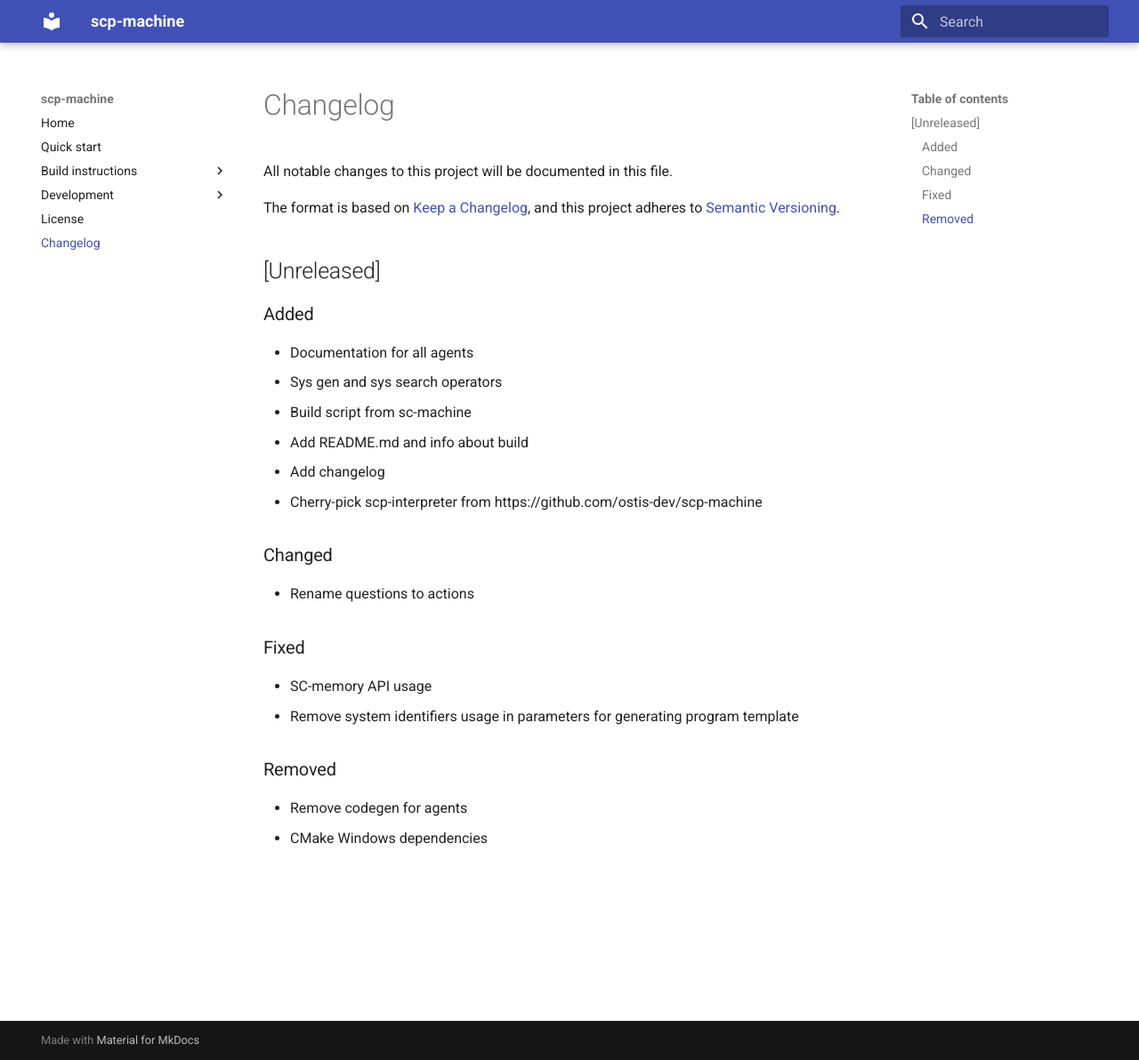
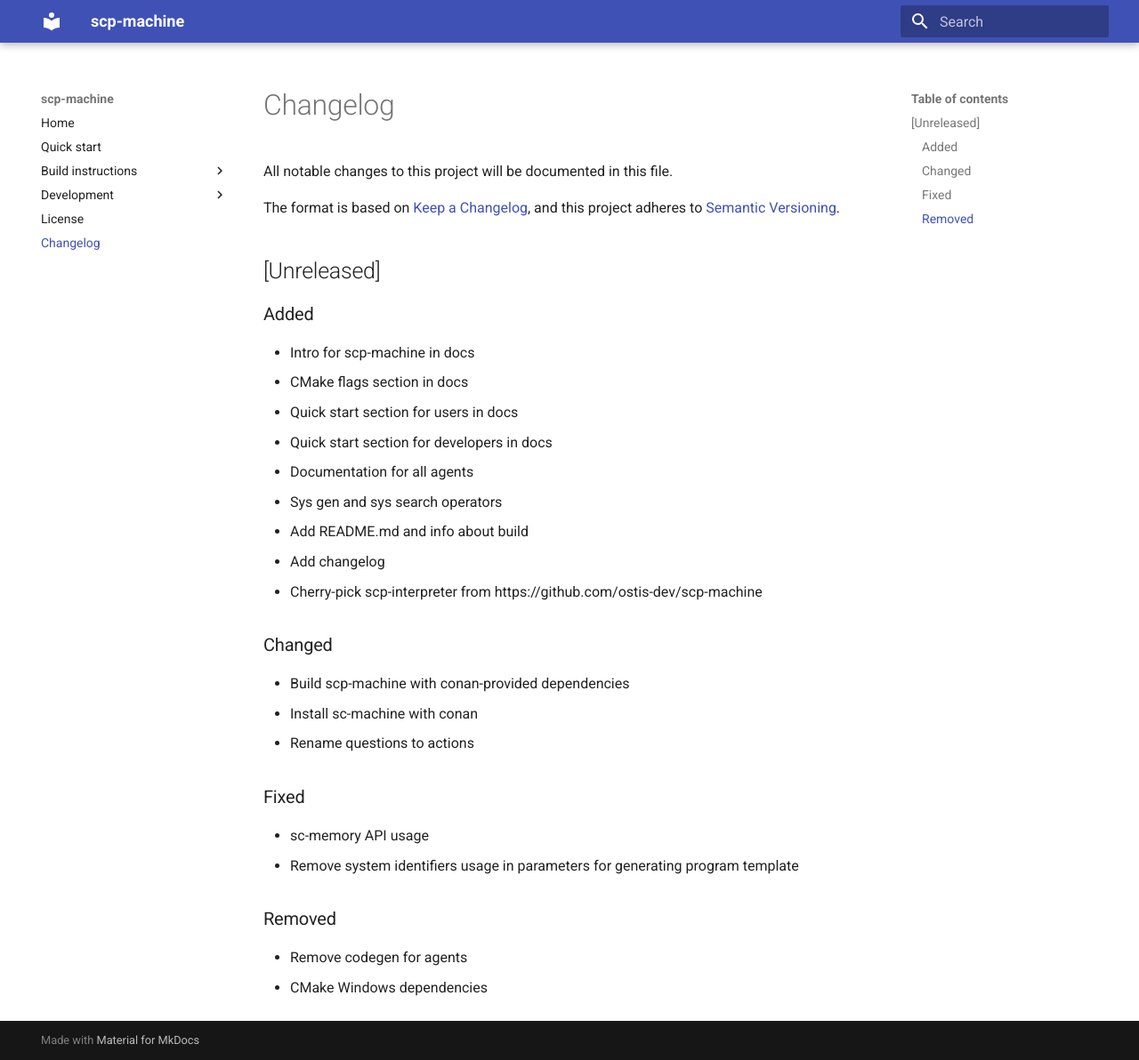
Before and after one commit to ostis-ai/scp-machine, an MkDocs documentation site: the page built from docs/changelog.md, in a window 1280 px wide and 1192 px high. Shown: the whole window at 89% size. Built offline with MkDocs 1.6.1 and Material for MkDocs 9.7.7, drawn with Linux system fonts in a browser that asks for light colours.

Commit message:
[docs] Apply changes

```diff
--- a/docs/changelog.md
+++ b/docs/changelog.md
@@ -9,20 +9,25 @@ and this project adheres to [Semantic Versioning](https://semver.org/spec/v2.0.0
 
 ### Added
 
+- Intro for scp-machine in docs
+- CMake flags section in docs
+- Quick start section for users in docs
+- Quick start section for developers in docs
 - Documentation for all agents
 - Sys gen and sys search operators
-- Build script from sc-machine
 - Add README.md and info about build
 - Add changelog
 - Cherry-pick scp-interpreter from https://github.com/ostis-dev/scp-machine
 
 ### Changed
 
+- Build scp-machine with conan-provided dependencies
+- Install sc-machine with conan
 - Rename questions to actions
 
 ### Fixed
 
-- SC-memory API usage
+- sc-memory API usage
 - Remove system identifiers usage in parameters for generating program template
 
 ### Removed
```
